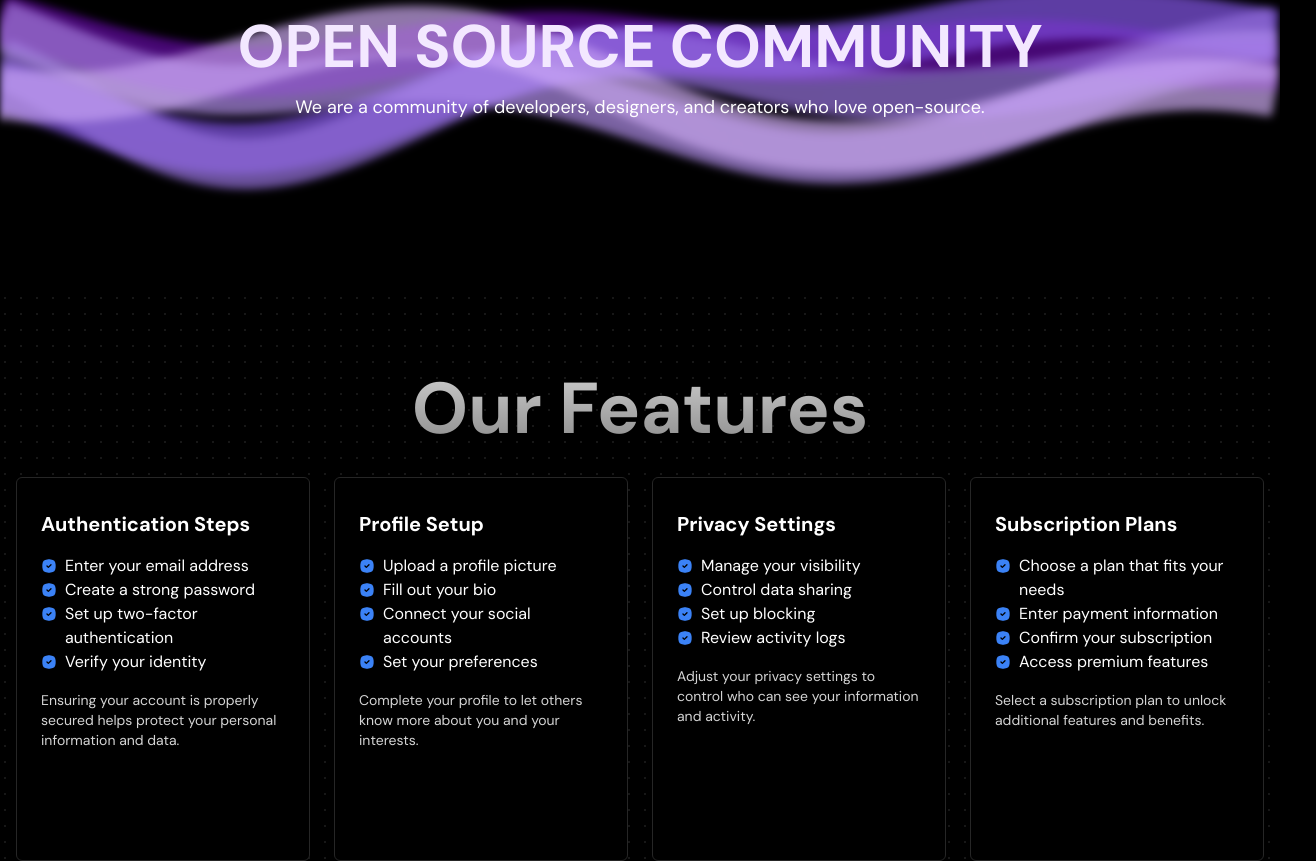
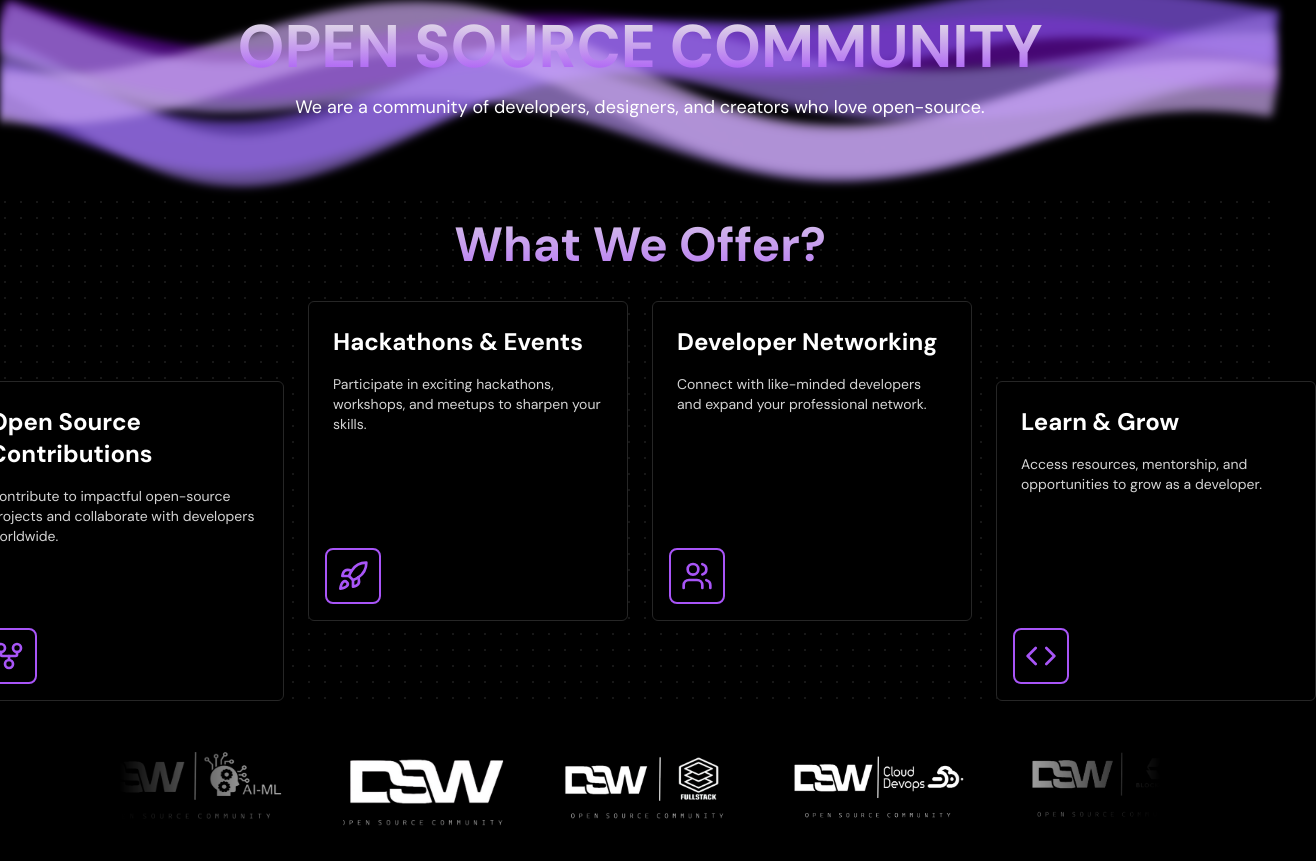
Before and after one commit to DevSomware/DevSomeware.com, a Next.js app: page / in a window 1280 px wide. Shown: the part 967-1828 px from the top of the page, 1316 px wide, since content can reach past the window. Built offline with nearby package versions, Linux system fonts and the light colour scheme.

Commit message:
new update

```diff
--- a/src/components/ui/card-spotlight.tsx
+++ b/src/components/ui/card-spotlight.tsx
@@ -15,7 +15,7 @@ const CanvasRevealEffect = dynamic(
 export const CardSpotlight = ({
   children,
   radius = 350,
-  color = "#3B82F6",
+  color = "#9C27B0",
   className,
   ...props
 }: {
--- a/src/sections/CardsSection.tsx
+++ b/src/sections/CardsSection.tsx
@@ -1,127 +1,108 @@
+"use client";
+
 import React from "react";
-import { CardSpotlight } from "@/components/ui/card-spotlight"; // Adjust the import path as needed
+import { CardSpotlight } from "@/components/ui/card-spotlight";
+import { Users, Code, Rocket, GitFork } from "lucide-react";
+import { motion } from "framer-motion";
 
-// CheckIcon Component
-const CheckIcon = () => {
+const CardContent = ({
+  title,
+  description,
+  icon: Icon,
+  customStyles,
+  animationDelay,
+}: {
+  title: string;
+  description: string;
+  icon: React.ComponentType<{ className?: string }>;
+  customStyles?: string;
+  animationDelay: number;
+}) => {
   return (
-    <svg
-      xmlns="http://www.w3.org/2000/svg"
-      width="24"
-      height="24"
-      viewBox="0 0 24 24"
-      fill="currentColor"
-      className="h-4 w-4 text-blue-500 mt-1 flex-shrink-0"
+    <motion.div
+      initial={{ opacity: 0, y: 50 }}
+      whileInView={{ opacity: 1, y: 0 }}
+      transition={{ duration: 0.6, delay: animationDelay }}
+      viewport={{ once: false, amount: 0.2 }}
+      className={`lg:flex justify-center`}
     >
-      <path stroke="none" d="M0 0h24v24H0z" fill="none" />
-      <path
-        d="M12 2c-.218 0 -.432 .002 -.642 .005l-.616 .017l-.299 .013l-.579 .034l-.553 .046c-4.785 .464 -6.732 2.411 -7.196 7.196l-.046 .553l-.034 .579c-.005 .098 -.01 .198 -.013 .299l-.017 .616l-.004 .318l-.001 .324c0 .218 .002 .432 .005 .642l.017 .616l.013 .299l.034 .579l.046 .553c.464 4.785 2.411 6.732 7.196 7.196l.553 .046l.579 .034c.098 .005 .198 .01 .299 .013l.616 .017l.642 .005l.642 -.005l.616 -.017l.299 -.013l.579 -.034l.553 -.046c4.785 -.464 6.732 -2.411 7.196 -7.196l.046 -.553l.034 -.579c.005 -.098 .01 -.198 .013 -.299l.017 -.616l.005 -.642l-.005 -.642l-.017 -.616l-.013 -.299l-.034 -.579l-.046 -.553c-.464 -4.785 -2.411 -6.732 -7.196 -7.196l-.553 -.046l-.579 -.034a28.058 28.058 0 0 0 -.299 -.013l-.616 -.017l-.318 -.004l-.324 -.001zm2.293 7.293a1 1 0 0 1 1.497 1.32l-.083 .094l-4 4a1 1 0 0 1 -1.32 .083l-.094 -.083l-2 -2a1 1 0 0 1 1.32 -1.497l.094 .083l1.293 1.292l3.293 -3.292z"
-        fill="currentColor"
-        strokeWidth="0"
-      />
-    </svg>
+      <CardSpotlight
+        className={`p-6 flex flex-col justify-between relative bg-black border border-neutral-700 rounded-md shadow-md hover:shadow-lg hover:scale-105 transition-transform ${customStyles}`}
+      >
+        <div>
+          <p className="lg:text-2xl sm:text-lg font-bold relative z-20 text-white">
+            {title}
+          </p>
+          <p className="text-neutral-300 mt-4 relative z-20 sm:text-sm lg:text-sm">
+            {description}
+          </p>
+        </div>
+        <div className="absolute bottom-4 left-4 h-14 w-14 border-2 border-purple-500 rounded-lg flex items-center justify-center">
+          <Icon className="h-8 w-8 text-purple-500" />
+        </div>
+      </CardSpotlight>
+    </motion.div>
   );
 };
 
-// Step Component
-const Step = ({ title }: { title: string }) => {
-  return (
-    <li className="flex gap-2 items-start">
-      <CheckIcon />
-      <p className="text-white">{title}</p>
-    </li>
-  );
-};
-
-// CardContent Component
-const CardContent = ({
-  title,
-  steps,
-  description,
-}: {
-  title: string;
-  steps: string[];
-  description: string;
-}) => {
-  return (
-    <CardSpotlight className="h-96 w-full p-6">
-      <p className="text-xl font-bold relative z-20 mt-2 text-white">{title}</p>
-      <div className="text-neutral-200 mt-4 relative z-20">
-        <ul className="list-none mt-2">
-          {steps.map((step, index) => (
-            <Step key={index} title={step} />
-          ))}
-        </ul>
-      </div>
-      <p className="text-neutral-300 mt-4 relative z-20 text-sm">
-        {description}
-      </p>
-    </CardSpotlight>
-  );
-};
-
-// CardsSection Component
 export function CardsSection() {
-  // Sample data for the cards
   const cardsData = [
     {
-      title: "Authentication Steps",
-      steps: [
-        "Enter your email address",
-        "Create a strong password",
-        "Set up two-factor authentication",
-        "Verify your identity",
-      ],
+      title: "Open Source Contributions",
       description:
-        "Ensuring your account is properly secured helps protect your personal information and data.",
+        "Contribute to impactful open-source projects and collaborate with developers worldwide.",
+      icon: GitFork,
+      customStyles: "h-[18rem] lg:h-[20rem] lg:w-[20rem] lg:top-20",
+      animationDelay: 0.2,
     },
     {
-      title: "Profile Setup",
-      steps: [
-        "Upload a profile picture",
-        "Fill out your bio",
-        "Connect your social accounts",
-        "Set your preferences",
-      ],
+      title: "Hackathons & Events",
       description:
-        "Complete your profile to let others know more about you and your interests.",
+        "Participate in exciting hackathons, workshops, and meetups to sharpen your skills.",
+      icon: Rocket,
+      customStyles: "h-[18rem] lg:h-[20rem] lg:w-[20rem]",
+      animationDelay: 0.4,
     },
     {
-      title: "Privacy Settings",
-      steps: [
-        "Manage your visibility",
-        "Control data sharing",
-        "Set up blocking",
-        "Review activity logs",
-      ],
+      title: "Developer Networking",
       description:
-        "Adjust your privacy settings to control who can see your information and activity.",
+        "Connect with like-minded developers and expand your professional network.",
+      icon: Users,
+      customStyles: "h-[18rem] lg:h-[20rem] lg:w-[20rem]",
+      animationDelay: 0.6,
     },
     {
-      title: "Subscription Plans",
-      steps: [
-        "Choose a plan that fits your needs",
-        "Enter payment information",
-        "Confirm your subscription",
-        "Access premium features",
-      ],
+      title: "Learn & Grow",
       description:
-        "Select a subscription plan to unlock additional features and benefits.",
+        "Access resources, mentorship, and opportunities to grow as a developer.",
+      icon: Code,
+      customStyles: "h-[18rem] lg:h-[20rem] lg:w-[20rem] lg:top-20",
+      animationDelay: 0.8,
     },
   ];
 
   return (
-    <div className="h-auto w-full dark:bg-black bg-white dark:bg-dot-white/[0.2] bg-dot-black/[0.2] py-12 px-4">
-      <div className="max-w-7xl mx-auto">
-        <p className="text-4xl sm:text-7xl font-bold text-center text-transparent bg-clip-text bg-gradient-to-b from-neutral-200 to-neutral-500 py-8">
-          Our Features
-        </p>
-        <div className="grid grid-cols-1 sm:grid-cols-2 lg:grid-cols-4 gap-6">
+    <div className="relative h-auto w-full py-12 px-4 bg-white dark:bg-black">
+      <div className="absolute inset-0 bg-dot-black/[0.2] -mt-24 dark:bg-dot-white/[0.2] pointer-events-none z-0" />
+      <div className="max-w-7xl mx-auto relative -top-10 z-0">
+        <motion.p
+          initial={{ opacity: 0, y: 50 }}
+          whileInView={{ opacity: 1, y: 0 }}
+          transition={{ duration: 0.6 }}
+          viewport={{ once: false, amount: 0.2 }}
+          className="lg:text-5xl sm:text-2xl -mt-28 font-bold text-center text-transparent bg-clip-text bg-gradient-to-b from-neutral-200 to-purple-500 py-8"
+        >
+          What We Offer?
+        </motion.p>
+        <div className="flex flex-col items-center space-y-6 lg:flex-row lg:justify-center lg:space-y-0 lg:space-x-6">
           {cardsData.map((card, index) => (
             <CardContent
               key={index}
               title={card.title}
-              steps={card.steps}
               description={card.description}
+              icon={card.icon}
+              customStyles={card.customStyles}
+              animationDelay={card.animationDelay}
             />
           ))}
         </div>
--- a/src/sections/WavyBackground.tsx
+++ b/src/sections/WavyBackground.tsx
@@ -11,7 +11,7 @@ export function WavyBackgroundDemo() {
     <WavyBackground className="max-w-4xl mx-auto pb-12">
       <div ref={ref}>
         <motion.p
-          className="text-2xl md:text-4xl lg:text-6xl text-purple-100 font-bold inter-var text-center shadow-glow"
+          className="text-2xl md:text-4xl lg:text-6xl bg-gradient-to-b bg-clip-text text-transparent from-neutral-200 to-purple-500  font-bold inter-var text-center shadow-glow"
           initial={{ opacity: 0, y: 50 }}
           animate={isInView ? { opacity: 1, y: 0 } : {}}
           transition={{ duration: 0.8, ease: "easeOut" }}
```
